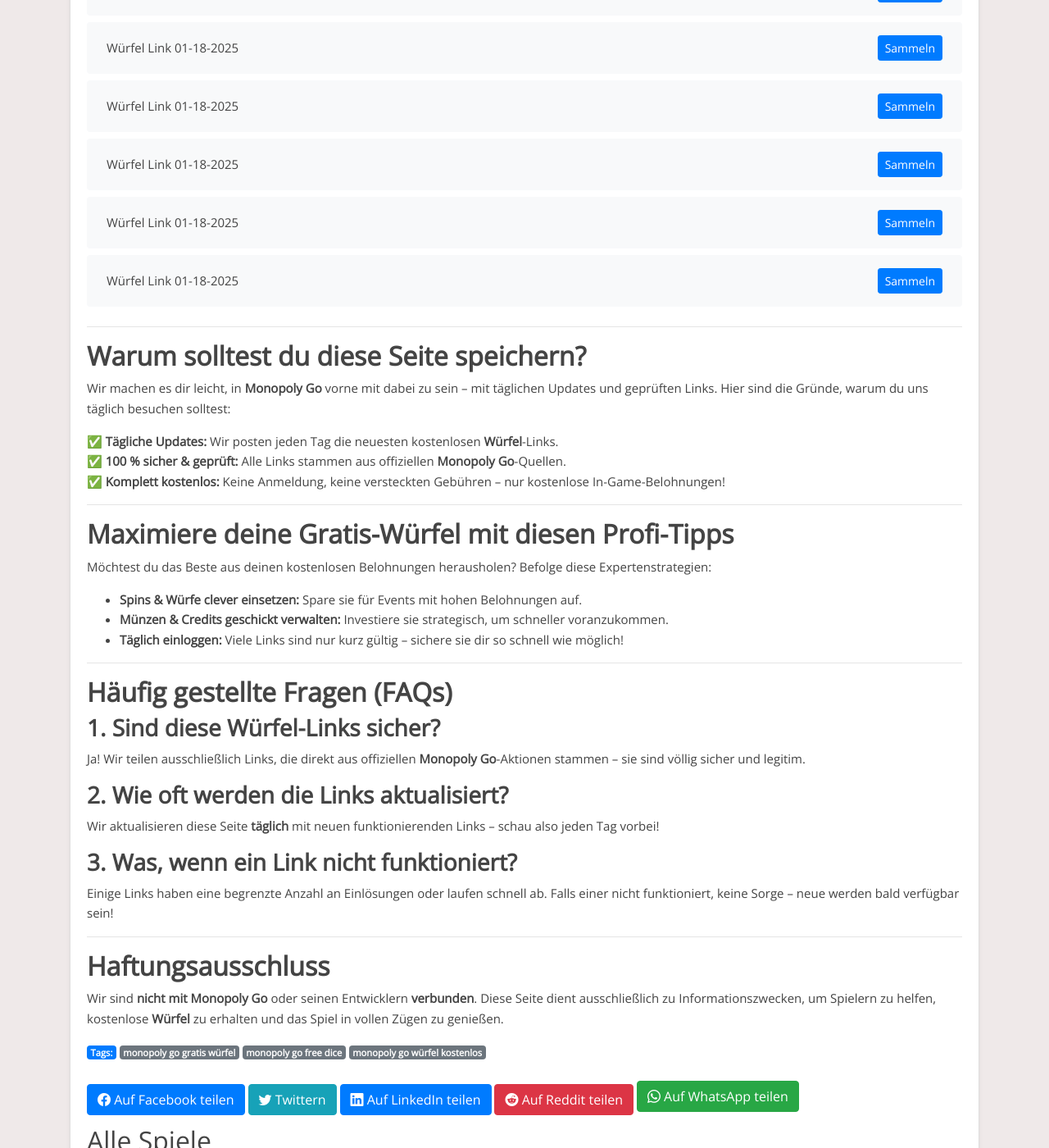
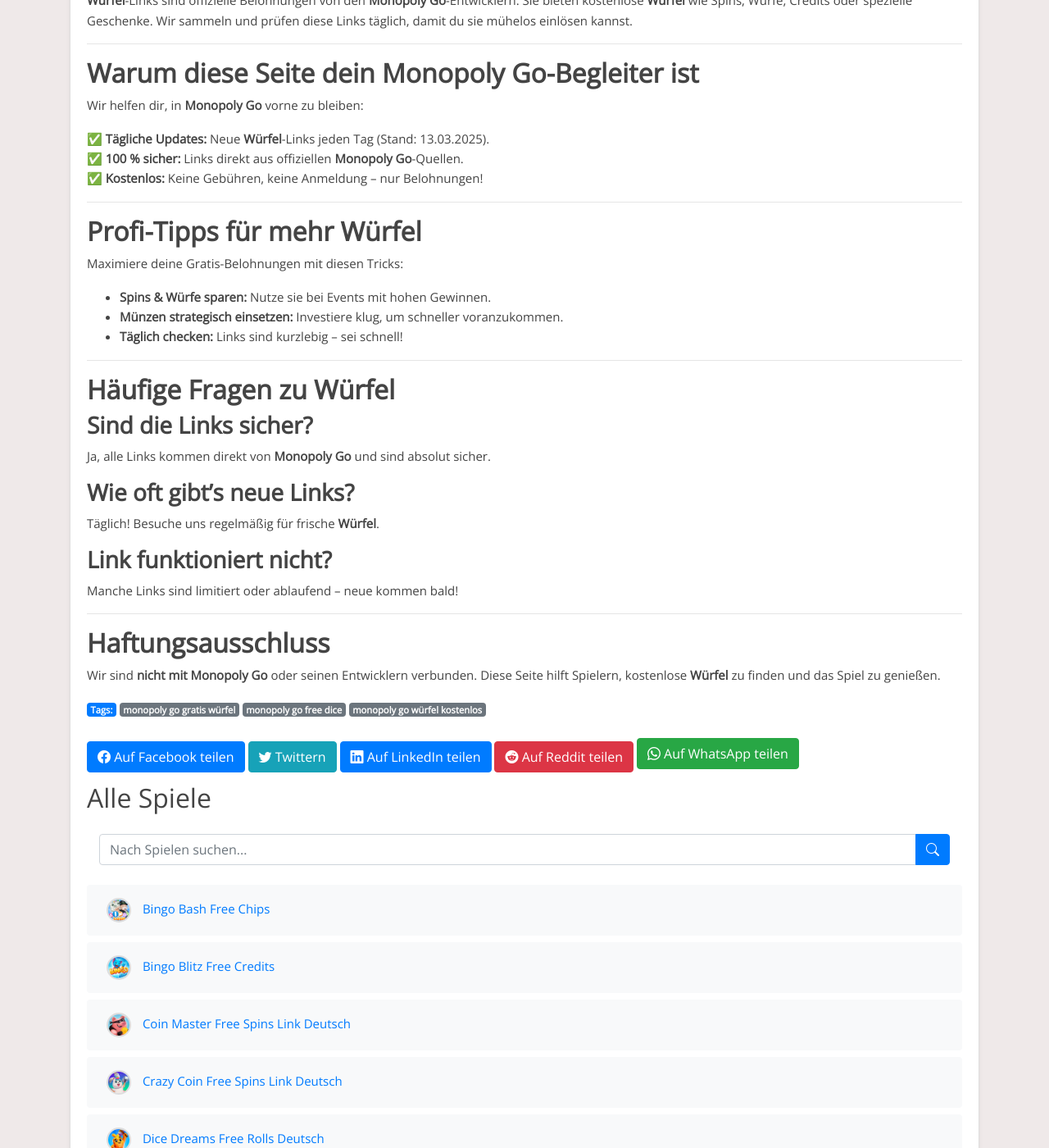
Before and after one commit to Prollad99/bs-de, a Jekyll site: the page built from _posts/2025-01-18-monopoly-go.md, in a window 1280 px wide and 1400 px high, scrolled down 7645 px. Shown: the whole window at 82% size. Built offline with Jekyll 4.4.1, drawn with Linux system fonts in a browser that asks for light colours; some of the changed text lies outside the part shown.

Commit message:
Update monopoly-go reward links, content, and last modified date

```diff
--- a/_includes/monopoly-go_footer.html
+++ b/_includes/monopoly-go_footer.html
@@ -1,38 +1,44 @@
 ---
 
-## **Warum solltest du diese Seite speichern?**
+## **Was sind Würfel-Links?**
 
-Wir machen es dir leicht, in **Monopoly Go** vorne mit dabei zu sein – mit täglichen Updates und geprüften Links. Hier sind die Gründe, warum du uns täglich besuchen solltest:
-
-✅ **Tägliche Updates:** Wir posten jeden Tag die neuesten kostenlosen **Würfel**-Links.
-✅ **100 % sicher & geprüft:** Alle Links stammen aus offiziellen **Monopoly Go**-Quellen.
-✅ **Komplett kostenlos:** Keine Anmeldung, keine versteckten Gebühren – nur kostenlose In-Game-Belohnungen!
+**Würfel**-Links sind offizielle Belohnungen von den **Monopoly Go**-Entwicklern. Sie bieten kostenlose **Würfel** wie Spins, Würfe, Credits oder spezielle Geschenke. Wir sammeln und prüfen diese Links täglich, damit du sie mühelos einlösen kannst.
 
 ---
 
-## **Maximiere deine Gratis-Würfel mit diesen Profi-Tipps**
+## **Warum diese Seite dein Monopoly Go-Begleiter ist**
 
-Möchtest du das Beste aus deinen kostenlosen Belohnungen herausholen? Befolge diese Expertenstrategien:
+Wir helfen dir, in **Monopoly Go** vorne zu bleiben:
 
-- **Spins & Würfe clever einsetzen:** Spare sie für Events mit hohen Belohnungen auf.
-- **Münzen & Credits geschickt verwalten:** Investiere sie strategisch, um schneller voranzukommen.
-- **Täglich einloggen:** Viele Links sind nur kurz gültig – sichere sie dir so schnell wie möglich!
+✅ **Tägliche Updates:** Neue **Würfel**-Links jeden Tag (Stand: 13.03.2025).
+✅ **100 % sicher:** Links direkt aus offiziellen **Monopoly Go**-Quellen.
+✅ **Kostenlos:** Keine Gebühren, keine Anmeldung – nur Belohnungen!
 
 ---
 
-## **Häufig gestellte Fragen (FAQs)**
+## **Profi-Tipps für mehr Würfel**
 
-### **1. Sind diese Würfel-Links sicher?**
-Ja! Wir teilen ausschließlich Links, die direkt aus offiziellen **Monopoly Go**-Aktionen stammen – sie sind völlig sicher und legitim.
+Maximiere deine Gratis-Belohnungen mit diesen Tricks:
 
-### **2. Wie oft werden die Links aktualisiert?**
-Wir aktualisieren diese Seite **täglich** mit neuen funktionierenden Links – schau also jeden Tag vorbei!
+- **Spins & Würfe sparen:** Nutze sie bei Events mit hohen Gewinnen.
+- **Münzen strategisch einsetzen:** Investiere klug, um schneller voranzukommen.
+- **Täglich checken:** Links sind kurzlebig – sei schnell!
 
-### **3. Was, wenn ein Link nicht funktioniert?**
-Einige Links haben eine begrenzte Anzahl an Einlösungen oder laufen schnell ab. Falls einer nicht funktioniert, keine Sorge – neue werden bald verfügbar sein!
+---
+
+## **Häufige Fragen zu Würfel**
+
+### **Sind die Links sicher?**
+Ja, alle Links kommen direkt von **Monopoly Go** und sind absolut sicher.
+
+### **Wie oft gibt’s neue Links?**
+Täglich! Besuche uns regelmäßig für frische **Würfel**.
+
+### **Link funktioniert nicht?**
+Manche Links sind limitiert oder ablaufend – neue kommen bald!
 
 ---
 
 ## **Haftungsausschluss**
 
-Wir sind **nicht mit** **Monopoly Go** oder seinen Entwicklern **verbunden**. Diese Seite dient ausschließlich zu Informationszwecken, um Spielern zu helfen, kostenlose **Würfel** zu erhalten und das Spiel in vollen Zügen zu genießen.
+Wir sind **nicht mit Monopoly Go** oder seinen Entwicklern verbunden. Diese Seite hilft Spielern, kostenlose **Würfel** zu finden und das Spiel zu genießen.
--- a/_includes/monopoly-go_post.html
+++ b/_includes/monopoly-go_post.html
@@ -1,27 +1,3 @@
-Bist du ein leidenschaftlicher **Monopoly Go**-Spieler? Möchtest du **Würfel** sammeln, ohne echtes Geld auszugeben? Dann bist du hier genau richtig!
+Bist du ein leidenschaftlicher **Monopoly Go**-Spieler? Hier findest du täglich neue **Würfel**-Links, um kostenlose Belohnungen zu sammeln – 100% sicher und gratis!
 
-Wir aktualisieren diese Seite **täglich** mit neuen **Würfel**-Links, damit du dein Gameplay verbessern, schneller aufsteigen und spannende Belohnungen freischalten kannst – völlig kostenlos.
-
----
-
-## **Was sind Würfel-Links?**
-
-**Würfel**-Links sind offizielle Belohnungen der **Monopoly Go**-Entwickler. Sie bieten kostenlose **Würfel** und weitere In-Game-Boni wie Spins, Würfe, Credits und spezielle Geschenke.
-
-Statt selbst danach zu suchen, übernehmen wir die Arbeit für dich! Wir sammeln und aktualisieren täglich die neuesten funktionierenden Links, damit du deine Gratis-Belohnungen mühelos einlösen kannst.
-
----
-
-## **So löst du deine kostenlosen Würfel ein**
-
-Deine **Würfel** zu erhalten ist schnell und einfach:
-
-1. **Wähle einen Link aus der Liste unten.**
-2. **Klicke auf den Link und melde dich in deinem Monopoly Go-Konto an.**
-3. **Genieße deine kostenlosen Würfel – sofort in deinem Spiel verfügbar!**
-
-> 🔔 **Tipp:** Diese Links laufen schnell ab – schau täglich vorbei, um dir deine Belohnungen zu sichern!
-
----
-
-## **Heutige Gratis-Würfel für Monopoly Go**
+Klicke einfach auf die Links unten, melde dich in deinem **Monopoly Go**-Konto an und sichere dir deine **Würfel** – sie sind sofort im Spiel verfügbar. Schau täglich vorbei, da die Links schnell ablaufen!
```
